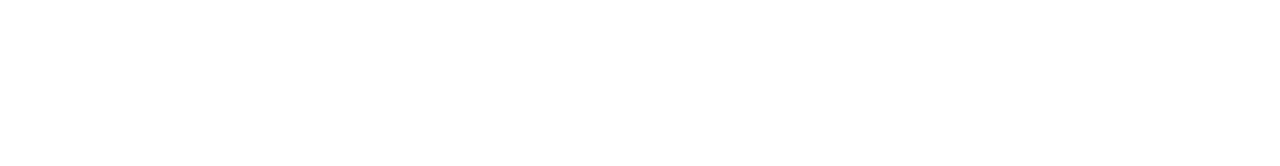
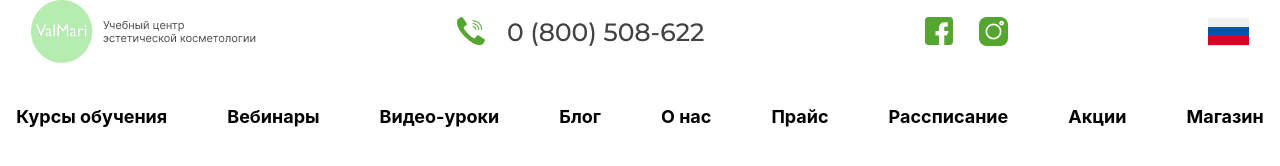
Before and after one commit to Sulaimonov287/homework21, a website: page src/page2.html in a window 1280 px wide. Drawn offline with nearby package versions, Linux system fonts and the light colour scheme; files that its build step writes are made by us from their sources.

Commit message:
Second commit

```diff
--- a/src/page2.html
+++ b/src/page2.html
@@ -8,5 +8,96 @@
 </head>
 <body>
 
+
+<div class="flex justify-center gap-50 items-center">
+    <div>
+        <img src="./images/лого (1) 1 (1).png" alt="">
+    </div>
+    <div>
+        <img src="./images/телефон (1).png" alt="">
+    </div>
+    <div>
+        <img src="./images/соц сети (1).png" alt="">
+    </div>
+    <div>
+        <img src="./images/russia 1 (1).png" alt="">
+    </div>
+</div>
+
+
+
+<div class="flex justify-center gap-15 mt-10">
+    <h1 class="text-[18px] font-bold">Курсы обучения</h1>
+    <h1 class="text-[18px] font-bold">Вебинары</h1>
+    <h1 class="text-[18px] font-bold">Видео-уроки</h1>
+    <h1 class="text-[18px] font-bold">Блог</h1>
+    <h1 class="text-[18px] font-bold">О нас</h1>
+    <h1 class="text-[18px] font-bold">Прайс</h1>
+    <h1 class="text-[18px] font-bold">Рассписание</h1>
+    <h1 class="text-[18px] font-bold">Акции</h1>
+    <h1 class="text-[18px] font-bold">Магазин</h1>
+
+</div>
+
+
+
+
+
+
+
+
+
+
+
+
+
+
+
+
+
+
+
+
+
+
+
+
+
+
+
+
+
+
+
+
+
+
+
+
+
+
+
+
+
+
+
+
+
+
+
+
+
+
+
+
+
+
+
+
+
+
+
+
+
 </body>
 </html>
```
Also changed, not shown: src/images/russia 1 (1).png (added), src/images/лого (1) 1 (1).png (added), src/images/соц сети (1).png (added), src/images/телефон (1).png (added).
